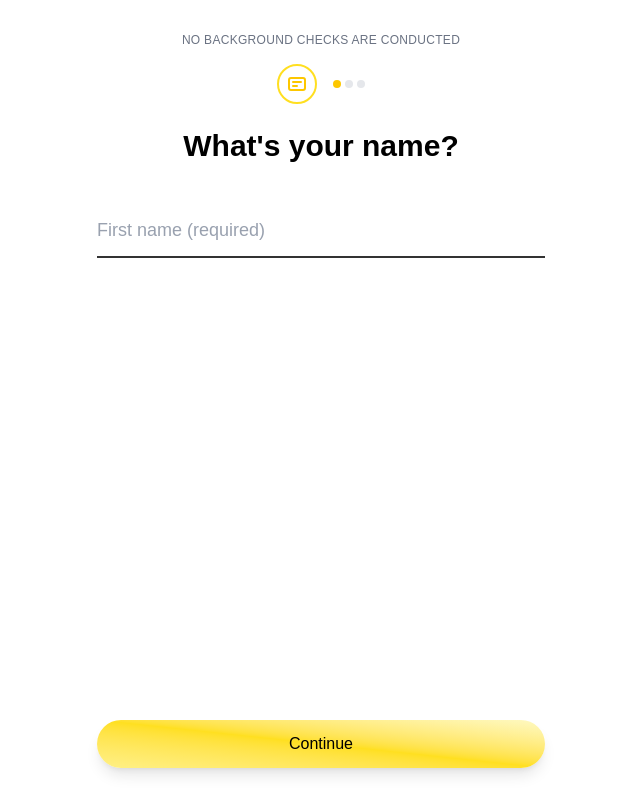
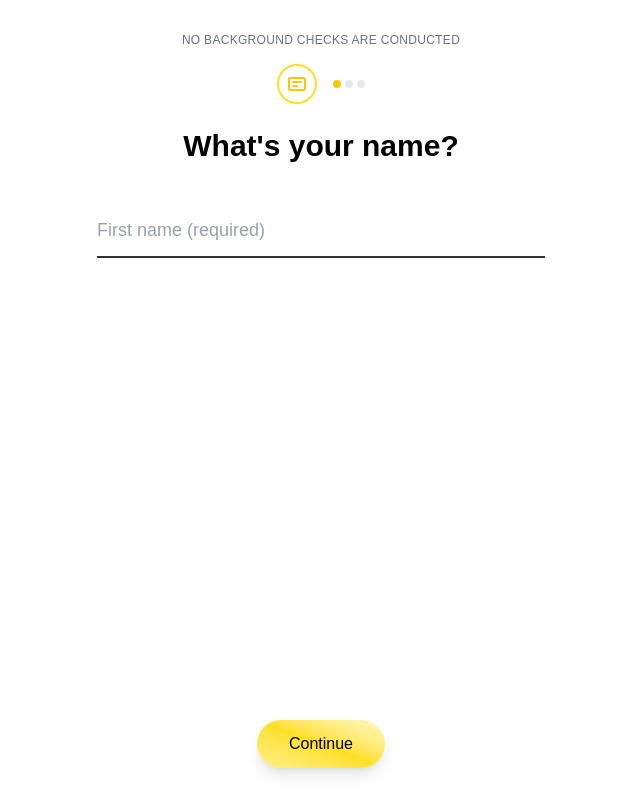
Before and after one commit to dgarcia1724/glow, a Next.js app in the folder frontend/glow-app/: page /onboarding/name in a window 1280 px wide. Shown: the whole page, without its empty margins (319-959 px from the left). Built offline with nearby package versions, Linux system fonts and the light colour scheme.

Commit message:
yellow gradient button restored. No more border.

```diff
--- a/frontend/glow-app/src/app/onboarding/name/page.tsx
+++ b/frontend/glow-app/src/app/onboarding/name/page.tsx
@@ -1,4 +1,5 @@
 import React from "react";
+import YellowGradientButton from "@/components/YellowGradientButton";
 
 export default function Name() {
   return (
@@ -56,12 +57,7 @@ export default function Name() {
         </form>
       </main>
       <div className="w-full px-0 pb-8 flex flex-col items-center">
-        <button
-          type="submit"
-          className="w-full max-w-md mx-auto px-8 py-3 rounded-full bg-gradient-to-tr from-yellow-200 via-yellow-300 to-yellow-100 text-black font-medium hover:opacity-90 transition-opacity shadow-lg focus:outline-none focus:ring-4 focus:ring-yellow-200 text-center cursor-pointer"
-        >
-          Continue
-        </button>
+        <YellowGradientButton type="submit">Continue</YellowGradientButton>
       </div>
     </div>
   );
--- a/frontend/glow-app/src/app/onboarding/welcome/page.tsx
+++ b/frontend/glow-app/src/app/onboarding/welcome/page.tsx
@@ -1,3 +1,6 @@
+import React from "react";
+import YellowGradientButton from "@/components/YellowGradientButton";
+
 export default function Welcome() {
   return (
     <div className="min-h-screen flex flex-col bg-white">
@@ -100,12 +103,9 @@ export default function Welcome() {
         </div>
       </main>
       <div className="w-full px-0 pb-8 flex flex-col items-center">
-        <a
-          href="/onboarding/name"
-          className="px-8 py-3 rounded-full bg-gradient-to-tr from-yellow-200 via-yellow-300 to-yellow-100 text-black font-medium hover:opacity-90 transition-opacity shadow-lg focus:outline-none focus:ring-4 focus:ring-yellow-200 text-center"
-        >
+        <YellowGradientButton href="/onboarding/name">
           Continue
-        </a>
+        </YellowGradientButton>
       </div>
     </div>
   );
--- a/frontend/glow-app/src/components/YellowGradientButton.tsx
+++ b/frontend/glow-app/src/components/YellowGradientButton.tsx
@@ -15,7 +15,7 @@ export default function YellowGradientButton({
   className = "",
 }: YellowGradientButtonProps) {
   const baseClass =
-    "px-8 py-3 rounded-full bg-gradient-to-tr from-yellow-200 via-yellow-300 to-yellow-100 text-black font-medium hover:opacity-90 transition-opacity shadow-lg focus:outline-none focus:ring-4 focus:ring-yellow-200 text-center border-2 border-black " +
+    "px-8 py-3 rounded-full bg-gradient-to-tr from-yellow-200 via-yellow-300 to-yellow-100 text-black font-medium hover:opacity-90 transition-opacity shadow-lg focus:outline-none focus:ring-4 focus:ring-yellow-200 text-center cursor-pointer " +
     className;
 
   if (href) {
```
